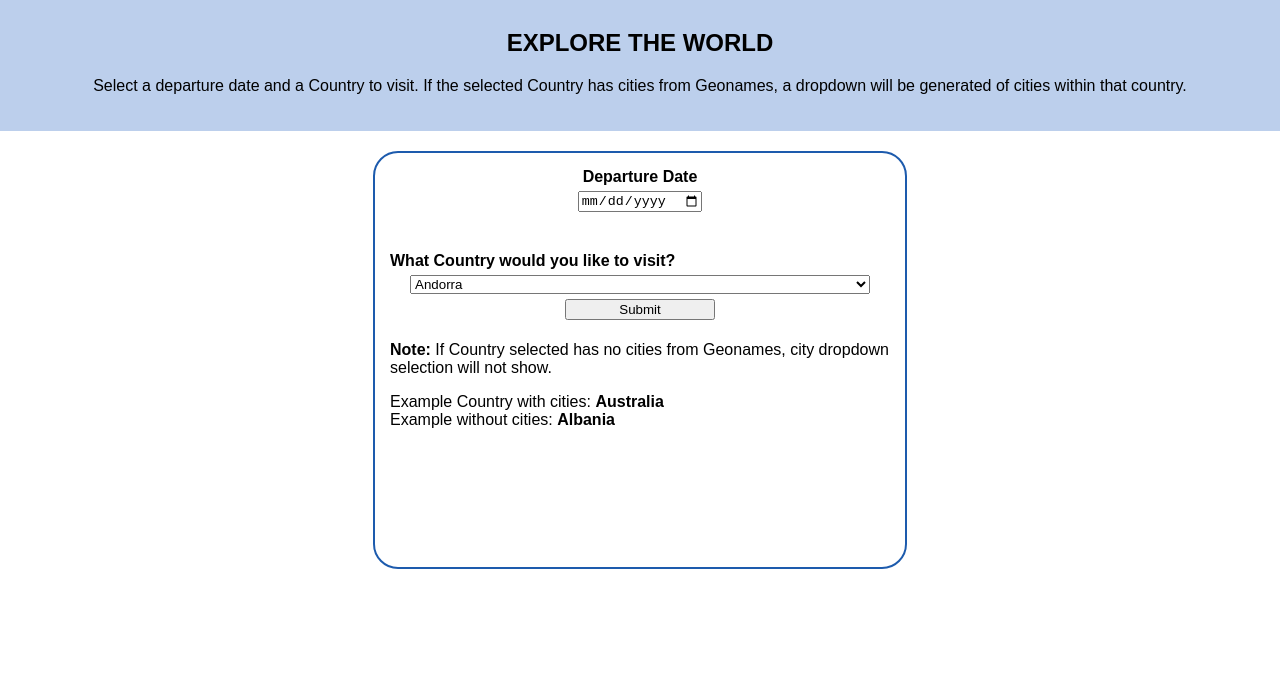
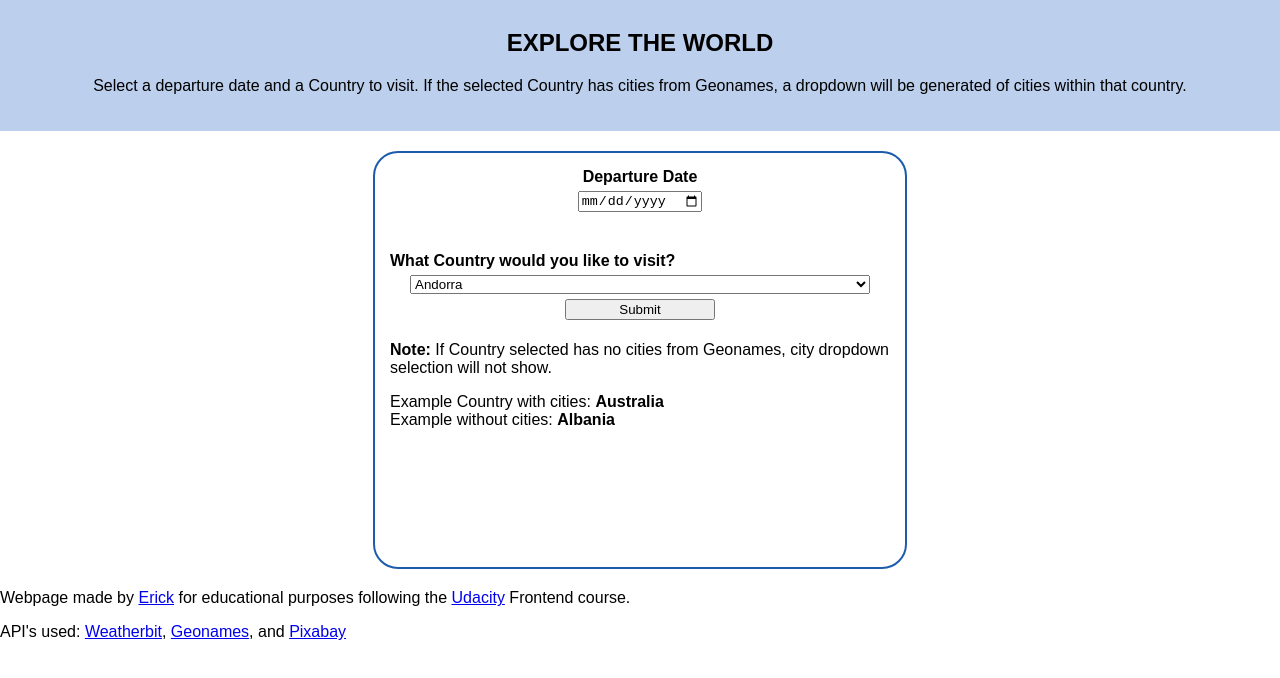
Before and after one commit to bleuKraken/travel-application, a website built with webpack: page src/client/views/index.html in a window 1280 px wide. Shown: the part 60-738 px from the top of the page. Built offline with nearby package versions, Linux system fonts and the light colour scheme.

Commit message:
style: added footer
 footer section with credit and links to API's used in the project

```diff
--- a/src/client/views/index.html
+++ b/src/client/views/index.html
@@ -446,6 +446,11 @@
     </section>
   </main>
 
+  <footer class="footer">
+    <p>Webpage made by <a href="https://codepen.io/erickkg" target="_blank">Erick</a> for educational purposes following the <a href="https://www.udacity.com">Udacity</a> Frontend course.</p>
+    <p>API's used: <a href="https://www.weatherbit.io/">Weatherbit</a>, <a href="https://www.geonames.org/">Geonames</a>, and <a href="https://pixabay.com/">Pixabay</a></p>
+  </footer>
+
   <script>
     // Check that service workers are supported
     if ('serviceWorker' in navigator) {
```
